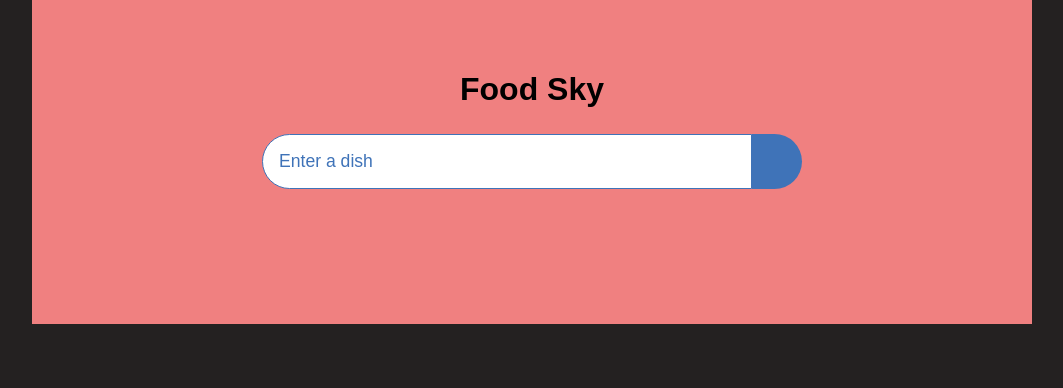
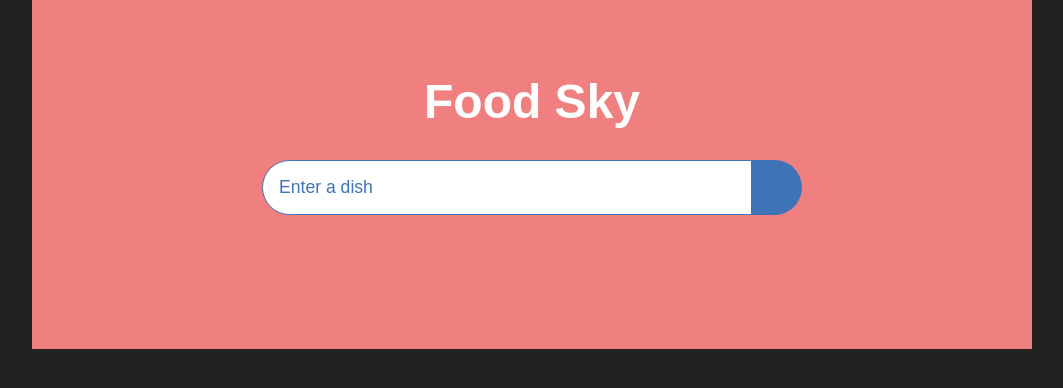
Before and after one commit to Sonivahmad/ApiFetchApp, a plain HTML site: page index.html in a window 1280 px wide. Shown: the whole page, without its empty margins (108-1171 px from the left). Drawn offline with Linux system fonts and the light colour scheme.

Commit message:
Projects

```diff
--- a/index.html
+++ b/index.html
@@ -11,7 +11,7 @@
     <div class = "container">
         <div class = "meal-wrapper">
           <div class = "meal-search">
-            <h2 class = "title">Food Sky</h2>
+            <h2 class = "title">Food <span> Sky</span> </h2>
             <div class = "meal-search-box">
               <input type = "text" class = "search-control" placeholder="Enter a dish" id = "search-input">
               <button type = "submit" class = "search-btn btn" id = "search-btn">
--- a/style.css
+++ b/style.css
@@ -29,9 +29,11 @@ body{
     opacity: 0.8;
 }
 .title{
-    font-size: 2rem;
+    font-size: 3rem;
     margin-bottom: 1rem;
+    color: white;
 }
+
 
 /*  */
 .container{
```
